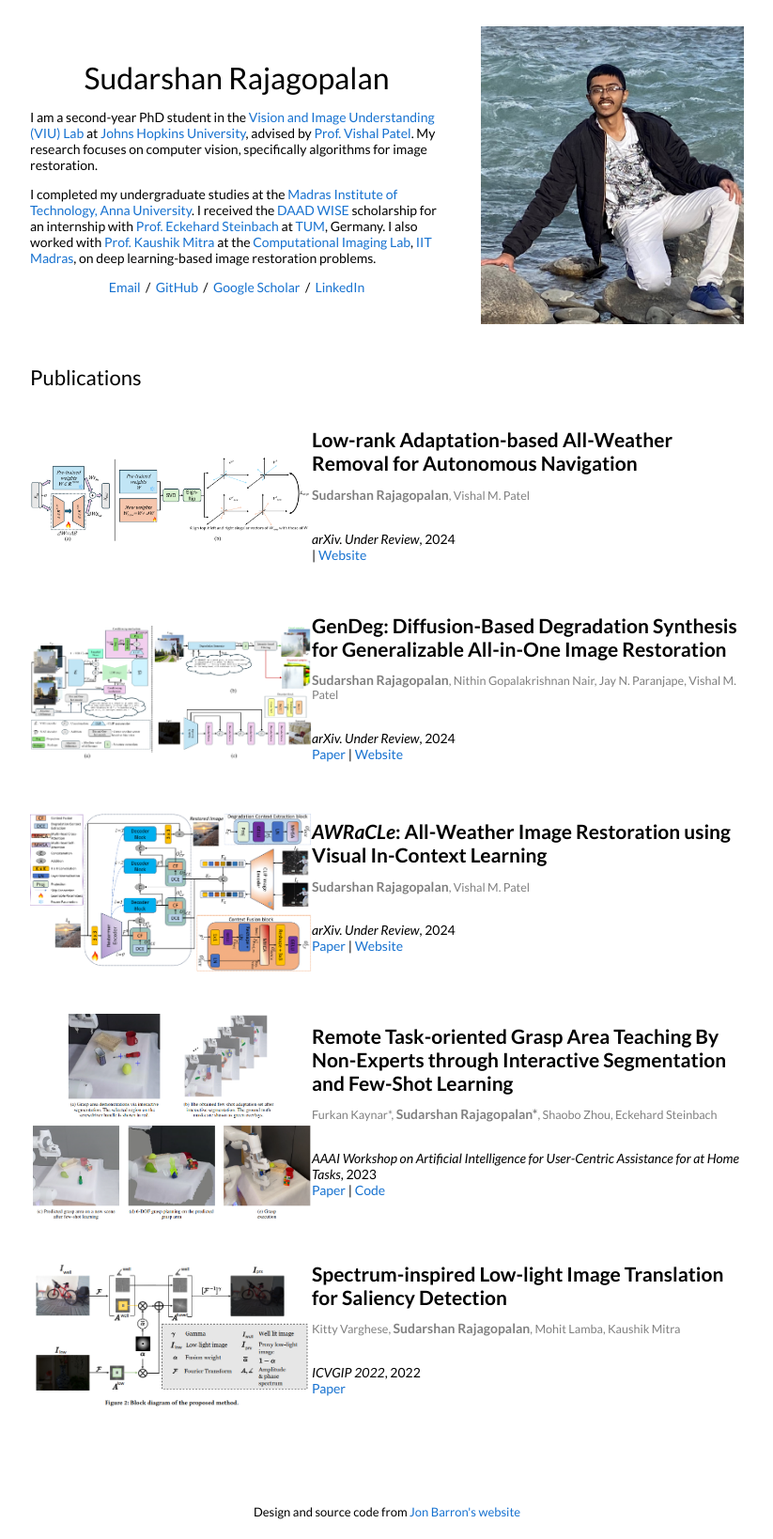
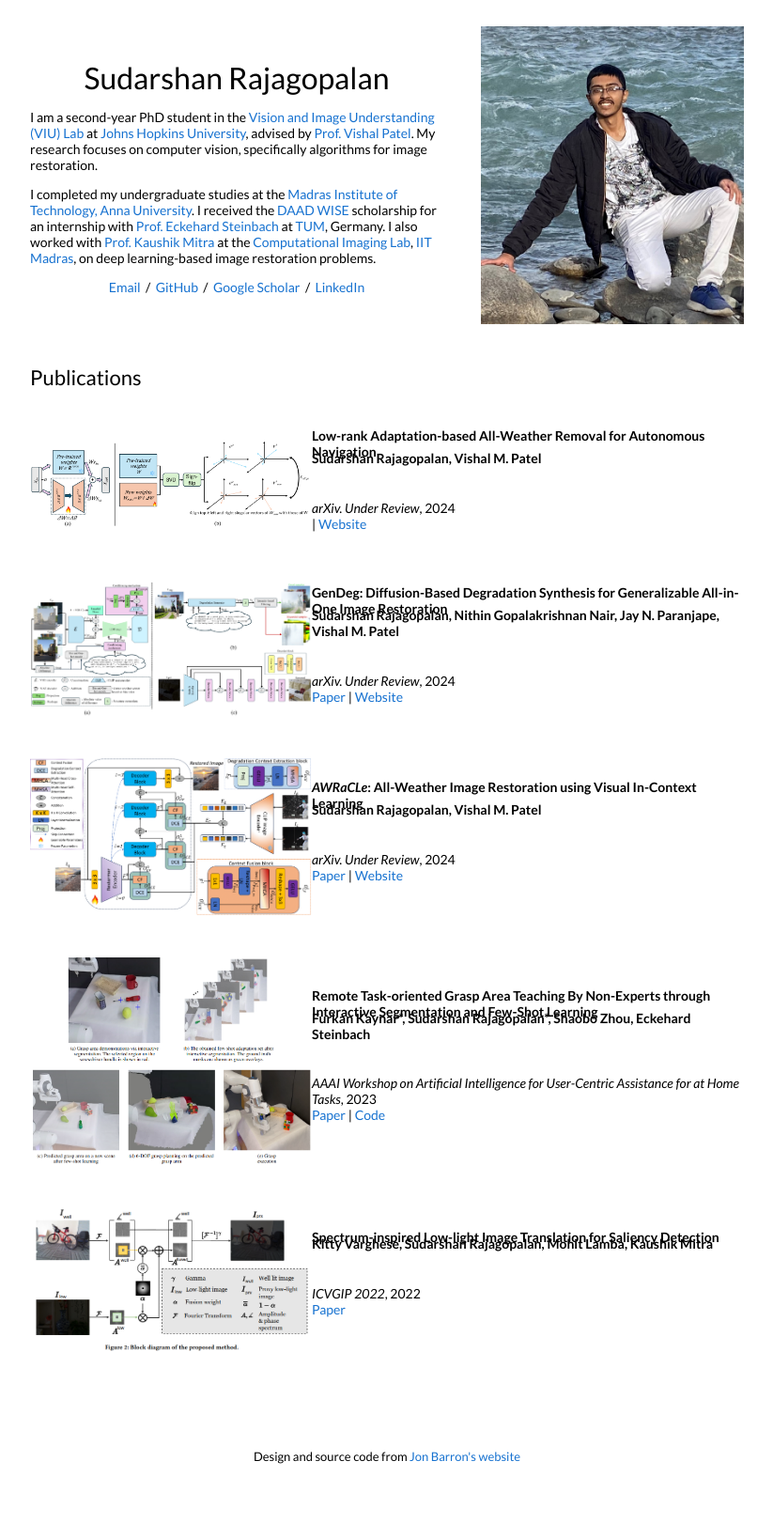
Before and after one commit to sudraj2002/sudraj2002.github.io, a Jekyll site: the page built from _posts/2024-11-27-loraa.md, in a window 1280 px wide. Shown: the whole page at 94% size, without its empty margins (228-1051 px from the left). Built offline with Jekyll 4.4.1, drawn with Linux system fonts in a browser that asks for light colours; after the commit the page ends 1579 px from its top, so only the background shows below that.

Commit message:
Update default.html

```diff
--- a/_layouts/default.html
+++ b/_layouts/default.html
@@ -85,8 +85,9 @@
               <img src="/{{post.image}}" alt="project image" style="max-width:300px; max-height:200px, padding=20px;" />
             </td>
             <td style="padding:2.5%;width:75%;vertical-align:middle">
-              <h3 style="font-size:1.5em;">{{ post.title }}</h3>
-              <p style="font-size:0.9em; color:gray;">{{ post.authors }}</p>
+              <h3>{{post.title}}</h3>
+              <br>
+              <h4 style="margin-top:-10px;">{{ post.authors }}</h4> <!-- Smaller and differentiated -->
 
               <br>
               <em>{{post.venue}}</em>, {{ post.date | date: "%Y" }}
```
